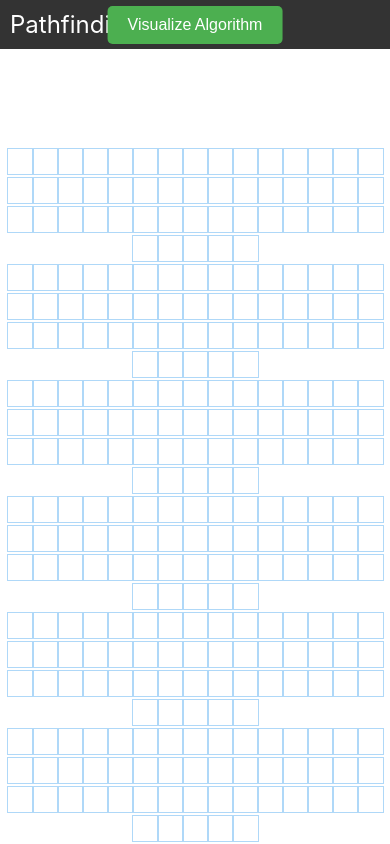
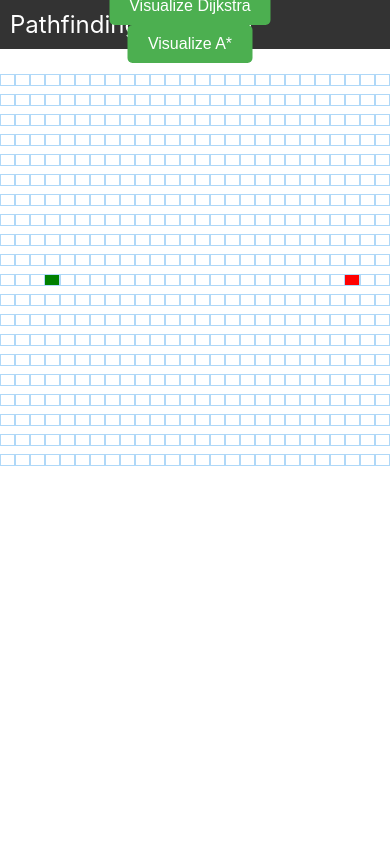
Before and after one commit to LuBoNi87/Pathfinding, a React (Create React App) app: page / in a window 390 px wide. Shown: the top 844 px of the page. Built offline with nearby package versions, Linux system fonts and the light colour scheme.

Commit message:
Added A* algorithm

```diff
--- a/src/PathfindingVisualizer/Navbar.css
+++ b/src/PathfindingVisualizer/Navbar.css
@@ -6,23 +6,19 @@
   padding: 10px;
   position: relative;
 }
-
 .navbar-brand {
   flex: 0 1 auto;
 }
-
 .navbar-link {
   color: white;
   text-decoration: none;
   font-size: 24px;
 }
-
 .navbar-center {
   position: absolute;
   left: 50%;
   transform: translateX(-50%);
 }
-
 .button-visualize {
   background-color: #4CAF50;
   color: white;
@@ -30,8 +26,14 @@
   border: none;
   cursor: pointer;
   font-size: 16px;
+  margin-right: 10px;
+  border-radius: 5px;
+  transition: background-color 0.3s ease, transform 0.2s ease;
 }
-
 .button-visualize:hover {
   background-color: #45a049;
 }
+.button-visualize:active {
+  background-color: #3e8e41;
+  transform: scale(0.97);
+}
--- a/src/PathfindingVisualizer/Navbar.jsx
+++ b/src/PathfindingVisualizer/Navbar.jsx
@@ -1,18 +1,24 @@
 import React from 'react';
 import './Navbar.css';
 
-const Navbar = ({ visualizeDijkstra }) => {
+const Navbar = ({ visualizeDijkstra, visualizeAStar }) => {
   return (
     <nav className="navbar">
       <div className="navbar-brand">
-        <a href="https://luboni87.github.io/Pathfinding/" className="navbar-link">Pathfinding Visualizer</a>
+        <a href="YOUR_URL_HERE" className="navbar-link">Pathfinding Visualizer</a>
       </div>
       <div className="navbar-center">
         <button
           className="button-visualize"
           onClick={() => visualizeDijkstra()}
         >
-          Visualize Algorithm
+          Visualize Dijkstra
+        </button>
+        <button
+          className="button-visualize"
+          onClick={() => visualizeAStar()}
+        >
+          Visualize A*
         </button>
       </div>
     </nav>
--- a/src/PathfindingVisualizer/Node/Node.css
+++ b/src/PathfindingVisualizer/Node/Node.css
@@ -3,6 +3,9 @@
   height: 25px;
   outline: 1px solid rgb(175, 216, 248);
   display: inline-block;
+  flex: 1 1 auto;
+  min-width: 15px;
+  max-width: 25px;
 }
 
 .node-finish {
@@ -30,26 +33,21 @@
     background-color: rgba(0, 0, 66, 0.75);
     border-radius: 100%;
   }
-
   50% {
     background-color: rgba(17, 104, 217, 0.75);
   }
-
   75% {
     transform: scale(1.2);
     background-color: rgba(0, 217, 159, 0.75);
   }
-
   100% {
     transform: scale(1);
     background-color: rgba(0, 190, 218, 0.75);
   }
 }
-
 .node-wall {
   background-color: rgb(12, 53, 71);
 }
-
 .node-shortest-path {
   animation-name: shortestPath;
   animation-duration: 1.5s;
@@ -64,16 +62,32 @@
 @keyframes shortestPath {
   0% {
     transform: scale(0.6);
-      background-color: rgb(255, 254, 106);
+    background-color: rgb(252, 126, 8);
   }
-
   50% {
     transform: scale(1.2);
-      background-color: rgb(255, 254, 106);
+    background-color: rgb(255, 76, 53);
   }
-
   100% {
     transform: scale(1);
     background-color: rgb(255, 254, 106);
   }
 }
+@media (max-width: 800px) {
+  .node {
+    width: 20px;
+    height: 20px;
+  }
+}
+@media (max-width: 600px) {
+  .node {
+    width: 15px;
+    height: 15px;
+  }
+}
+@media (max-width: 400px) {
+  .node {
+    width: 10px;
+    height: 10px;
+  }
+}
--- a/src/PathfindingVisualizer/PathfindingVisualizer.css
+++ b/src/PathfindingVisualizer/PathfindingVisualizer.css
@@ -1,28 +1,12 @@
 .grid {
-    margin: 100px 0 0;
-    display: flex;
-  flex-wrap: wrap;
+  margin: 5%;
+  display: flex;
+  flex-wrap:wrap;
   justify-content: center;
   align-items: center;
 }
-
-
-.button-visualize {
-    background-color: #4CAF50;
-    color: white;
-    padding: 10px 20px;
-    font-size: 16px;
-    border: none;
-    cursor: pointer;
-    border-radius: 5px;
-    transition: background-color 0.3s ease, transform 0.2s ease;
-  }
-
-  .button-visualize:hover {
-    background-color: #45a049;
-  }
-
-  .button-visualize:active {
-    background-color: #3e8e41;
-    transform: scale(0.97);
-  }
+.grid-container {
+  overflow-x: auto; /* Activează scroll-ul orizontal */
+  white-space: nowrap; /* Previne înfășurarea nodurilor pe mai multe linii */
+  max-width: 100%; /* Asigură că containerul nu depășește lățimea ferestrei vizibile */
+}
--- a/src/PathfindingVisualizer/PathfindingVisualizer.jsx
+++ b/src/PathfindingVisualizer/PathfindingVisualizer.jsx
@@ -1,16 +1,15 @@
 import React, {Component} from 'react';
 import Node from './Node/Node';
 import {dijkstra, getNodesInShortestPathOrder} from '../algorithms/dijkstra';
+import { astar, heuristic } from '../algorithms/astar';
 import './Navbar.css'; // Import the Navbar.css file for styling
 import Navbar from './Navbar'; // Import the Navbar component
-
 import './PathfindingVisualizer.css';
 
 const START_NODE_ROW = 10;
 const START_NODE_COL = 15;
 const FINISH_NODE_ROW = 10;
 const FINISH_NODE_COL = 35;
-
 export default class PathfindingVisualizer extends Component {
   constructor() {
     super();
@@ -19,27 +18,22 @@ export default class PathfindingVisualizer extends Component {
       mouseIsPressed: false,
     };
   }
-
   componentDidMount() {
     const grid = getInitialGrid();
     this.setState({grid});
   }
-
   handleMouseDown(row, col) {
     const newGrid = getNewGridWithWallToggled(this.state.grid, row, col);
     this.setState({grid: newGrid, mouseIsPressed: true});
   }
-
   handleMouseEnter(row, col) {
     if (!this.state.mouseIsPressed) return;
     const newGrid = getNewGridWithWallToggled(this.state.grid, row, col);
     this.setState({grid: newGrid});
   }
-
   handleMouseUp() {
     this.setState({mouseIsPressed: false});
   }
-
   animateDijkstra(visitedNodesInOrder, nodesInShortestPathOrder) {
     for (let i = 0; i <= visitedNodesInOrder.length; i++) {
       if (i === visitedNodesInOrder.length) {
@@ -55,7 +49,6 @@ export default class PathfindingVisualizer extends Component {
       }, 10 * i);
     }
   }
-
   animateShortestPath(nodesInShortestPathOrder) {
     for (let i = 0; i < nodesInShortestPathOrder.length; i++) {
       setTimeout(() => {
@@ -64,23 +57,40 @@ export default class PathfindingVisualizer extends Component {
           'node node-shortest-path';
       }, 50 * i);
     }
-  }
-
+}
   visualizeDijkstra() {
-    const {grid} = this.state;
+    let {grid} = this.state;
     const startNode = grid[START_NODE_ROW][START_NODE_COL];
     const finishNode = grid[FINISH_NODE_ROW][FINISH_NODE_COL];
     const visitedNodesInOrder = dijkstra(grid, startNode, finishNode);
     const nodesInShortestPathOrder = getNodesInShortestPathOrder(finishNode);
     this.animateDijkstra(visitedNodesInOrder, nodesInShortestPathOrder);
   }
-
+  visualizeAStar() {
+    let { grid } = this.state;
+    const startNode = grid[START_NODE_ROW][START_NODE_COL];
+    const finishNode = grid[FINISH_NODE_ROW][FINISH_NODE_COL];
+    const nodesInShortestPathOrder = astar(grid, startNode, finishNode); // Apelarea algoritmului A*
+    this.animateAStar(nodesInShortestPathOrder);
+  }
+  animateAStar(nodesInShortestPathOrder) {
+    for (let i = 0; i < nodesInShortestPathOrder.length; i++) {
+      setTimeout(() => {
+        const node = nodesInShortestPathOrder[i];
+        document.getElementById(`node-${node.row}-${node.col}`).className =
+          'node node-shortest-path';
+      }, 50 * i);
+    }
+  }
   render() {
     const { grid, mouseIsPressed } = this.state;
-
     return (
       <div className="pathfinding-visualizer">
-        <Navbar visualizeDijkstra={() => this.visualizeDijkstra()} /> {/* Pass visualizeDijkstra function as prop */}
+        {/* Transmite functia visualizeDijkstra ca proprietate */}
+        <Navbar visualizeDijkstra={() => this.visualizeDijkstra()}
+          visualizeAStar={() => this.visualizeAStar()}
+          />
+          <div className='grid-container'>
         <div className="grid">
           {grid.map((row, rowIdx) => {
             return (
@@ -91,14 +101,16 @@ export default class PathfindingVisualizer extends Component {
                     <Node
                       key={nodeIdx}
                       col={col}
+                      row={row}
+                      isStart={isStart}
                       isFinish={isFinish}
-                      isStart={isStart}
                       isWall={isWall}
                       mouseIsPressed={mouseIsPressed}
                       onMouseDown={(row, col) => this.handleMouseDown(row, col)}
                       onMouseEnter={(row, col) => this.handleMouseEnter(row, col)}
                       onMouseUp={() => this.handleMouseUp()}
-                      row={row}
+                      gCost={node.gCost}
+                      hCost={heuristic(node, node.isFinish)}
                     />
                   );
                 })}
@@ -106,11 +118,11 @@ export default class PathfindingVisualizer extends Component {
             );
           })}
         </div>
+        </div>
       </div>
     );
   }
 }
-
 const getInitialGrid = () => {
   const grid = [];
   for (let row = 0; row < 20; row++) {
@@ -122,7 +134,6 @@ const getInitialGrid = () => {
   }
   return grid;
 };
-
 const createNode = (col, row) => {
   return {
     col,
@@ -135,9 +146,8 @@ const createNode = (col, row) => {
     previousNode: null,
   };
 };
-
 const getNewGridWithWallToggled = (grid, row, col) => {
-  const newGrid = grid.slice();
+  const newGrid = grid.slice()
   const node = newGrid[row][col];
   const newNode = {
     ...node,
--- /dev/null
+++ b/src/algorithms/astar.jsx
@@ -0,0 +1,88 @@
+// Funcție principală pentru algoritmul A*
+export function astar(grid, startNode, finishNode) {
+    const openSet = [];
+    const closedSet = [];
+    startNode.gCost = 0;
+    startNode.heuristic = heuristic(startNode, finishNode);
+     //Calculeaza costul pentru nodul de inceput
+    startNode.fCost = startNode.gCost + startNode.heuristic;
+    openSet.push(startNode);
+
+    while (!!openSet.length) {
+      // Alegem nodul cu cel mai mic cost estimat (f-cost)
+      const currentNode = getLowestFcostNode(openSet);
+      if (currentNode === finishNode) {
+        return getNodesInShortestPathOrder(finishNode);
+      }
+      // Mutăm nodul curent din openSet în closedSet
+      openSet.splice(openSet.indexOf(currentNode), 1);
+      closedSet.push(currentNode);
+      // Actualizăm vecinii nodului curent
+      updateNeighbors(currentNode, grid, openSet, closedSet, finishNode);
+    }
+    // Dacă nu există cale posibilă
+    return [];
+  }
+
+  // Funcție pentru a calcula costul euristic (h-cost)
+  export function heuristic(nodeA, nodeB) {
+    return Math.abs(nodeA.row - nodeB.row) + Math.abs(nodeA.col - nodeB.col);
+  }
+
+  // Funcție pentru a obține nodul din openSet cu cel mai mic f-cost
+  function getLowestFcostNode(openSet) {
+    let lowestFcostNode = openSet[0];
+    for (let i = 1; i < openSet.length; i++) {
+      if (openSet[i].fCost < lowestFcostNode.fCost) {
+        lowestFcostNode = openSet[i];
+      }
+    }
+    return lowestFcostNode;
+  }
+
+  // Funcție pentru a actualiza vecinii unui nod dat
+  function updateNeighbors(currentNode, grid, openSet, closedSet, finishNode) {
+    const neighbors = getNeighbors(currentNode, grid);
+    for (const neighbor of neighbors) {
+      if (closedSet.includes(neighbor)) {
+        continue; // Ignorăm vecinii care sunt deja în closedSet
+      }
+      const tentativeGcost = currentNode.gCost + getDistance(currentNode, neighbor);
+      if (!openSet.includes(neighbor) || tentativeGcost < neighbor.gCost) {
+        neighbor.gCost = tentativeGcost;
+        neighbor.heuristic = heuristic(neighbor, finishNode);
+        neighbor.fCost = neighbor.gCost + neighbor.heuristic; // Calculate fCost for the neighbor
+        neighbor.previousNode = currentNode;
+        if (!openSet.includes(neighbor)) {
+          openSet.push(neighbor);
+        }
+      }
+    }
+  }
+
+  // Funcție pentru a obține vecinii unui nod dat
+  function getNeighbors(node, grid) {
+    const neighbors = [];
+    const { col, row } = node;
+    if (row > 0) neighbors.push(grid[row - 1][col]);
+    if (row < grid.length - 1) neighbors.push(grid[row + 1][col]);
+    if (col > 0) neighbors.push(grid[row][col - 1]);
+    if (col < grid[0].length - 1) neighbors.push(grid[row][col + 1]);
+    return neighbors.filter(neighbor => !neighbor.isWall);
+  }
+
+  // Funcție pentru a calcula distanța între două noduri
+  function getDistance(nodeA, nodeB) {
+    return 1; // Costul de deplasare între noduri este 1 (ar putea fi diferit în alte implementări)
+  }
+
+  // Funcție pentru a obține drumul cel mai scurt
+  function getNodesInShortestPathOrder(finishNode) {
+    const nodesInShortestPathOrder = [];
+    let currentNode = finishNode;
+    while (currentNode !== null) {
+      nodesInShortestPathOrder.unshift(currentNode);
+      currentNode = currentNode.previousNode;
+    }
+    return nodesInShortestPathOrder;
+  }
```
Also changed, not shown: src/PathfindingVisualizer/Node/Node.jsx (+5 -3 lines), src/algorithms/dijkstra.js (+7 -9 lines). Lines whose indentation alone changed are shown as unchanged.
